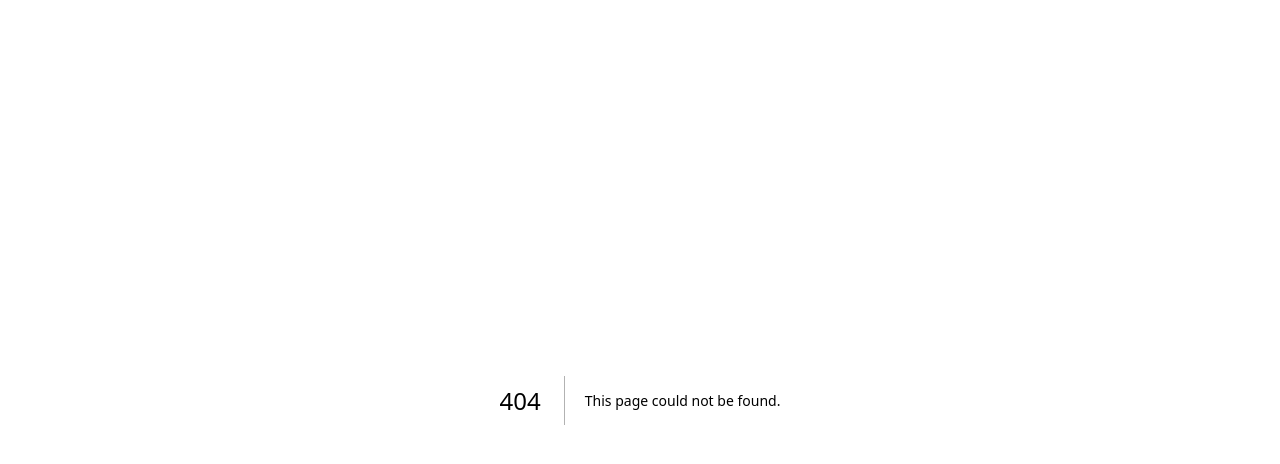
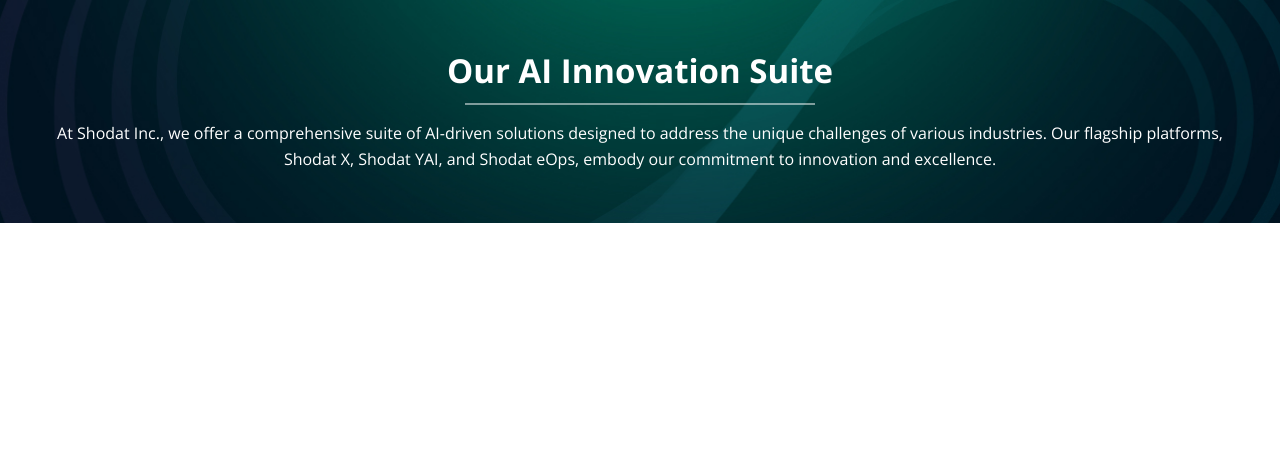
Before and after one commit to amitpandey0107/shodat-website, a Next.js app: page /ai-innovation/cta/cta in a window 1280 px wide. Before the commit this address had no page. Shown: the top 464 px of the page. Built offline with nearby package versions, Linux system fonts and the light colour scheme.

Commit message:
AI Innovation page - Created CTA section

```diff
--- /dev/null
+++ b/src/pages/ai-innovation/cta/cta.module.css
@@ -0,0 +1,64 @@
+.experienceFuture {
+    height: 223px;
+    background-image: url('/img/future-bg.jpg');
+    background-repeat: no-repeat;
+    background-size: cover;
+    background-position: top;
+    display: flex;
+    justify-content: center;
+    align-items: center;
+    overflow: hidden;
+    position: relative;
+}
+
+.experienceFuture .experienceContent {
+    position: relative;
+    z-index: 1;
+}
+
+.experienceFuture .experienceContent h2 {
+    color: white;
+    font-size: 33px;
+    font-weight: bold;
+    margin-bottom: 30px;
+    position: relative;
+}
+
+.experienceFuture .experienceContent h2:after {
+    content: "";
+    height: 1px;
+    width: 350px;
+    position: absolute;
+    bottom: -15px;
+    left: 50%;
+    transform: translate(-50%, -50%);
+    background-color: white;
+}
+
+.experienceFuture .experienceContent p {
+    color: white;
+    font-size: 16px;
+    line-height: 26px;
+}
+
+
+/* ============================================
+#### RESPONSIVE ####
+============================================= */
+
+@media screen and (max-width: 1199px) {}
+
+@media screen and (max-width: 991px) {}
+
+@media screen and (max-width: 769px) {
+    .experienceFuture {
+        height: auto;
+        padding: 35px 0;
+    }
+
+    .experienceFuture .experienceContent p {
+        padding: 0px;
+    }
+}
+
+@media screen and (max-width: 479px) {}
--- /dev/null
+++ b/src/pages/ai-innovation/cta/cta.tsx
@@ -0,0 +1,23 @@
+import React from "react";
+import styles from './cta.module.css';
+
+export default function Cta() {
+    return (
+        <>
+            <div className={`${styles.experienceFuture} experienceFutureSection`}>
+                <div className="container-fluid">
+                    <div className="row">
+                        <div className="col-sm-12 col-md-12 col-lg-12 text-center">
+                            <div className={`${styles.experienceContent}`}>
+                                <h2>Our AI Innovation Suite</h2>
+                                <p>
+                                    At Shodat Inc., we offer a comprehensive suite of AI-driven solutions designed to address the unique challenges of various industries. Our flagship platforms, Shodat X, Shodat YAI, and Shodat eOps, embody our commitment to innovation and excellence.
+                                </p>
+                            </div>
+                        </div>
+                    </div>
+                </div>
+            </div>
+        </>
+    )
+}
--- a/src/pages/ai-innovation/index.tsx
+++ b/src/pages/ai-innovation/index.tsx
@@ -9,6 +9,7 @@ import Introduction from "./introduction/introduction";
 import BusinessIntelligence from "./businessIntelligence/businessIntelligence";
 import AISection from "./aisection/ai";
 import AIInfoBlock from "./infoblock/infoblock";
+import Cta from "./cta/cta";
 import FooterVersionSecond from "../footerv2";
 
 export default function AiInovation() {
@@ -141,6 +142,9 @@ export default function AiInovation() {
                 {/* AI Info Block */}
                 <AIInfoBlock sectionData={data3} mode={1} />
 
+                {/* CTA */}
+                <Cta />
+
                 {/* Footer */}
                 <FooterVersionSecond />
 
```
